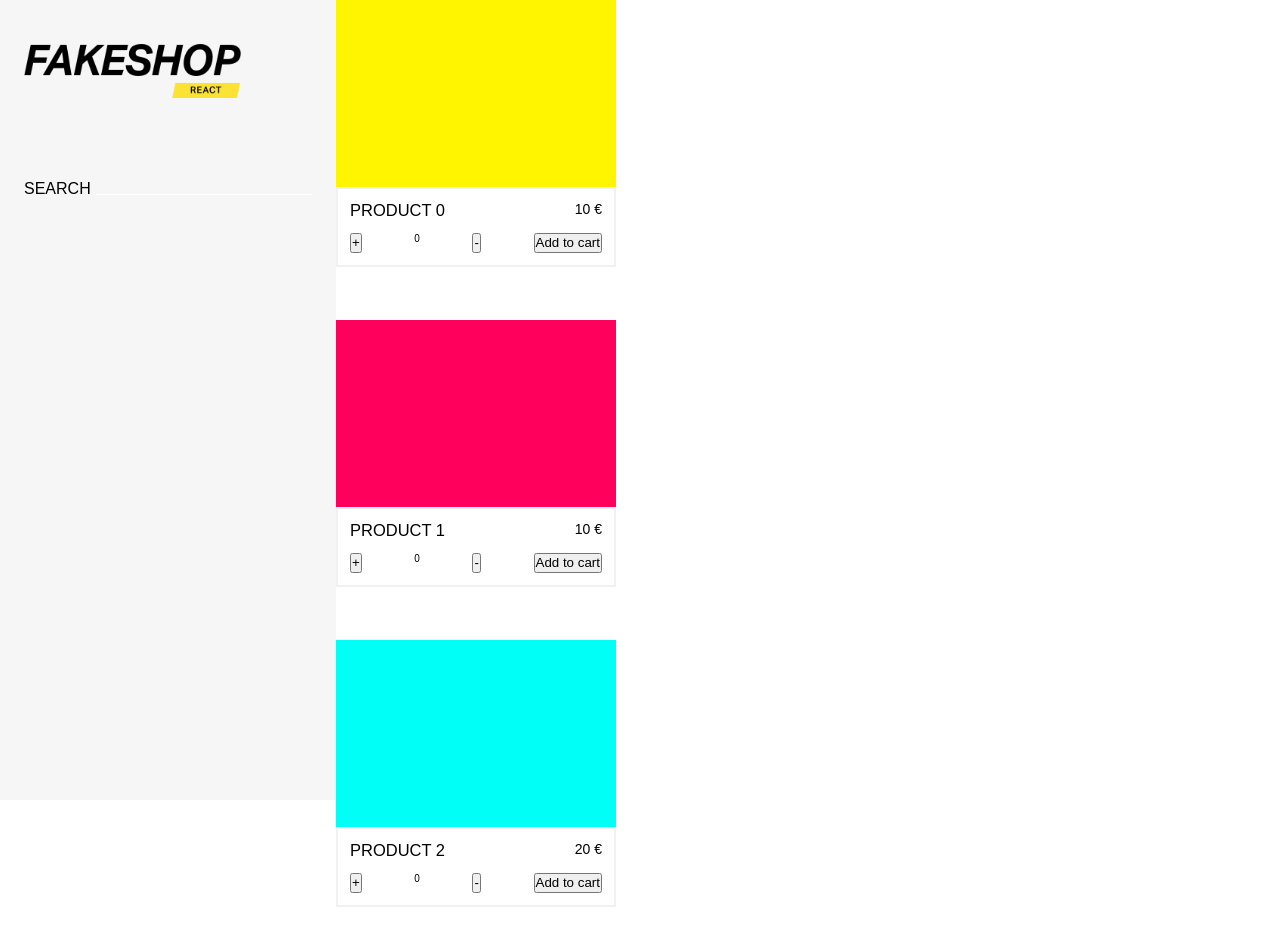
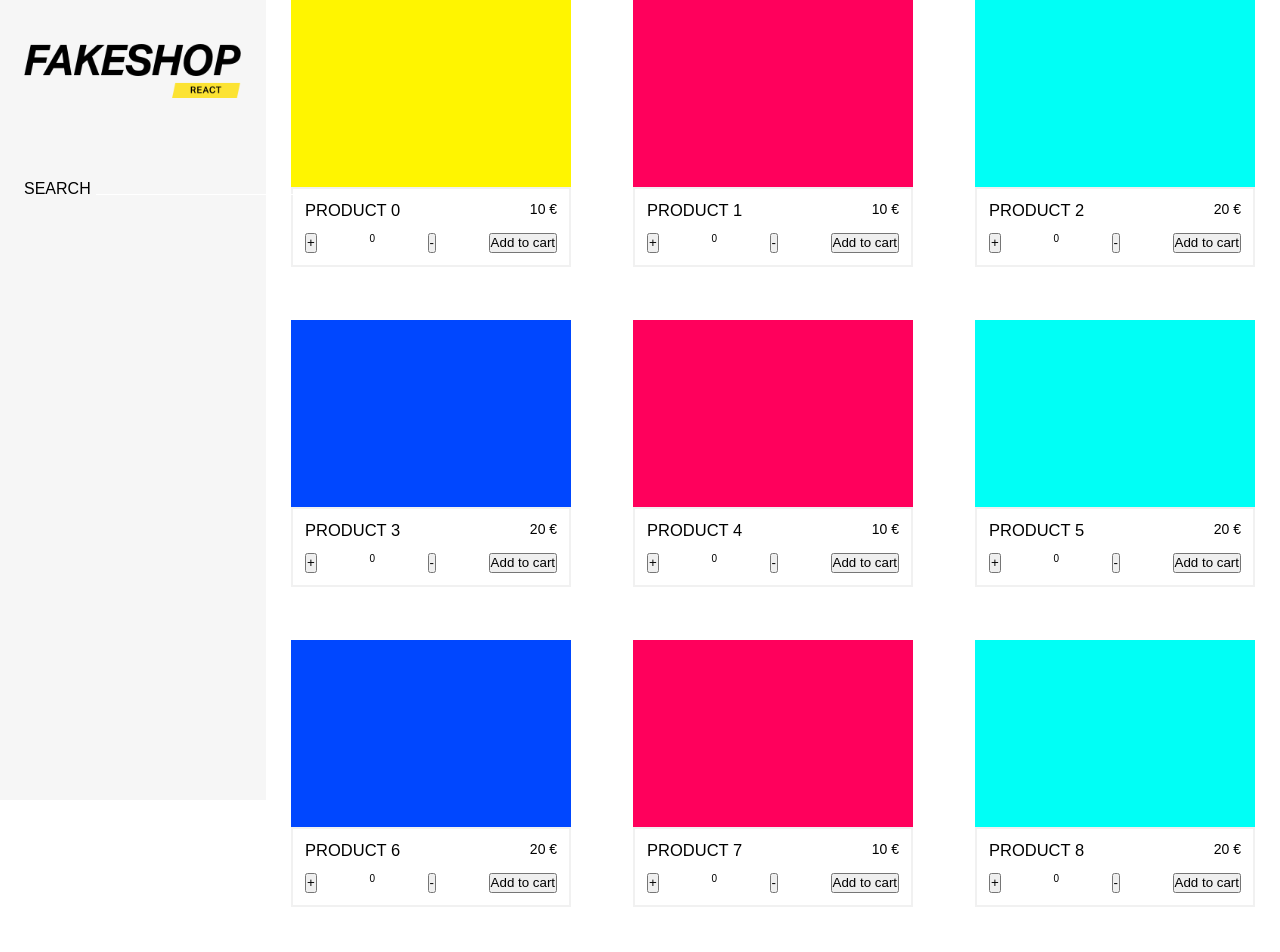
Before and after one commit to in-roma/fakeshop-react, a React (Create React App) app: page / in a window 1280 px wide. Shown: the top 952 px of the page. Built offline with nearby package versions, Linux system fonts and the light colour scheme; a web font is replaced by a local one.

Commit message:
implementing grid

```diff
--- a/src/data.json
+++ b/src/data.json
@@ -26,5 +26,47 @@
         "img": "./img/003.png",
         "price": 20,
         "inventory": 0
+    },
+    {
+        "id": 4,
+        "productName": "Product 4",
+        "img": "./img/001.png",
+        "price": 10,
+        "inventory": 0
+    },
+    {
+        "id": 5,
+        "productName": "Product 5",
+        "img": "./img/002.png",
+        "price": 20,
+        "inventory": 0
+    },
+    {
+        "id": 6,
+        "productName": "Product 6",
+        "img": "./img/003.png",
+        "price": 20,
+        "inventory": 0
+    },
+    {
+        "id": 7,
+        "productName": "Product 7",
+        "img": "./img/001.png",
+        "price": 10,
+        "inventory": 0
+    },
+    {
+        "id": 8,
+        "productName": "Product 8",
+        "img": "./img/002.png",
+        "price": 20,
+        "inventory": 0
+    },
+    {
+        "id": 9,
+        "productName": "Product 9",
+        "img": "./img/003.png",
+        "price": 20,
+        "inventory": 0
     }
 ]
--- a/src/scss/_app.scss
+++ b/src/scss/_app.scss
@@ -34,9 +34,19 @@
     left: 96px;
 }
 
-
 .result {
     width: auto;
     height: 100vh;
     background-color: #ffffff;
 }
+
+.results {
+    width: 100%;
+    height: auto;
+    display: grid;
+    grid-template-columns: 1fr 1fr 1fr;
+    column-gap: 12px;
+    // column-gap: 12px;
+    justify-items: center;
+    align-items: center;
+}
```
